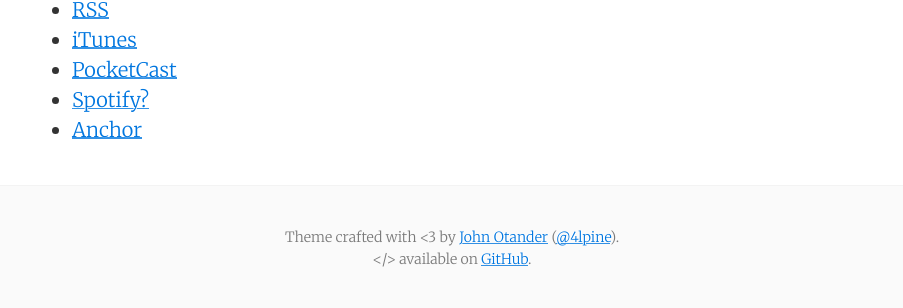
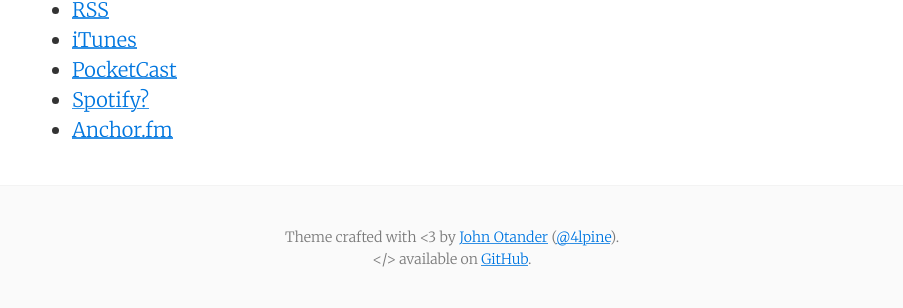
Before and after one commit to rizafahmi/ceritanya-podcast-site, a Jekyll site: the page built from about.md, in a window 1280 px wide. Shown: the part 668-976 px from the top of the page, without its empty margins (188-1091 px from the left). Built offline with Jekyll 4.4.1, drawn with Linux system fonts in a browser that asks for light colours.

Commit message:
Change url

```diff
--- a/about.md
+++ b/about.md
@@ -15,4 +15,4 @@ Selamat datang di ceritanya developer podcast. Saya [ Riza ](https://rizafahmi.c
 * [iTunes]()
 * [PocketCast]()
 * [Spotify?]()
-* [Anchor](https://anchor.fm/ceritanyadeveloper)
+* [Anchor.fm](https://anchor.fm/ceritanya-developer)
```
